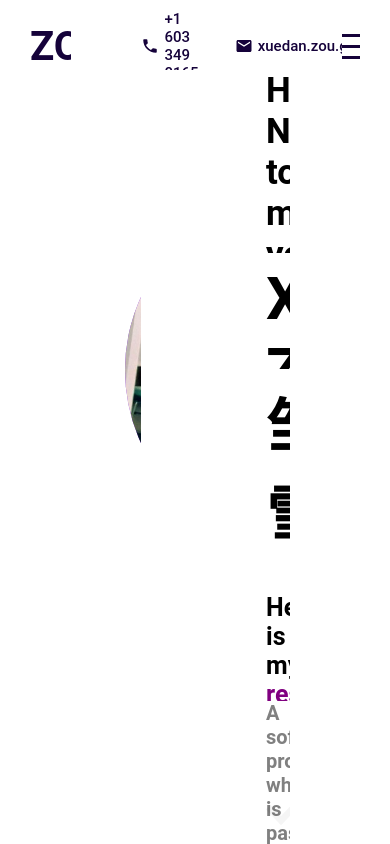
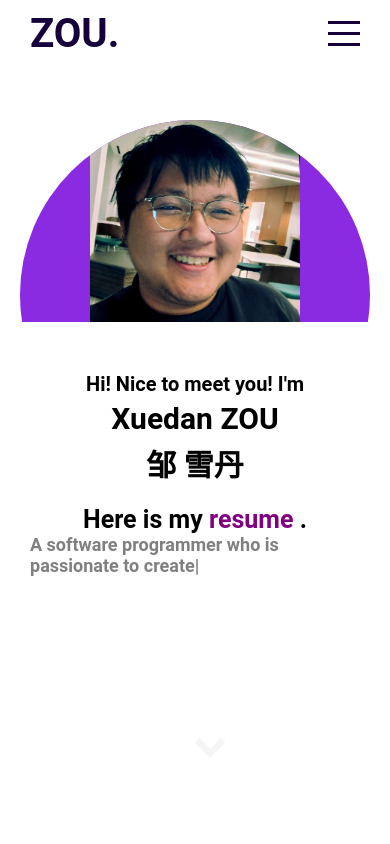
Before and after one commit to actbee/xuedanzou.me, a React (Create React App) app: page / in a window 390 px wide. Built offline with nearby package versions, Linux system fonts and the light colour scheme.

Commit message:
fixed the mobile

```diff
--- a/src/components/contact/contact.scss
+++ b/src/components/contact/contact.scss
@@ -1,6 +1,12 @@
+@import "../../global.scss";
+
 .contact{
     background-color: white;
     display:flex;
+
+    @include mobile{
+        flex-direction: column;
+    }
 
 
     .left{
@@ -12,21 +18,41 @@
         justify-content: center;
         margin-bottom: 100px;
 
+        @include mobile{
+            flex: 1;
+            margin-bottom: 30px;
+        }
+
         ul{
+
+        li{
+            margin-top: 50px;
+            margin-left: 100px;
+
             img{
                 vertical-align: middle;
                 width: 50px;
                 height:50px;
                 margin-right: 30px;
+
+                @include mobile{
+                    width: 30px;
+                    height: 30px;
+
+                }
             }
-        li{
-            margin-top: 50px;
-            margin-left: 100px;
+
             a{
             font-size: 30px;
             color:black;
             text-decoration: none;
             }
+
+            @include mobile{
+                font-size: 30px;
+                margin-left:0;
+            }
+
             &:hover{
                 font-weight: 500;
             }
@@ -41,6 +67,11 @@
         flex-direction: column;
         align-items: center;
         justify-content: center;
+
+
+        @include mobile{
+            flex: 1.5;
+        }
 
         h2{
             font-size: 50px;
@@ -59,11 +90,21 @@
            width:500px;
            height:70ox;
            font-size:14px;
+
+           @include mobile{
+               width: 200px;
+               height: 20px;
+           }
         }
         textarea{
             width:500px;
             height:250px;
             font-size: 14px;
+
+            @include mobile{
+                width: 200px;
+                height: 100px;
+            }
         }
         button{
             width:200px;
--- a/src/components/intro/intro.scss
+++ b/src/components/intro/intro.scss
@@ -1,10 +1,23 @@
+@import "../../global.scss";
+
 .intro{
     background-color: white;
     display: flex;
+
+    @include mobile{
+        flex-direction: column;
+        align-items: center;
+    }
+
     .left{
         flex: 0.4;
         overflow: hidden;
         margin: 125px;
+
+        @include mobile{
+            flex:0.3;
+           margin: 50px;
+        }
 
         .imgContainer{
             width: 350px;
@@ -14,8 +27,17 @@
             display: flex;
             align-items: flex-end;
             justify-content: center;
+
+            @include mobile{
+                align-items: flex-start;
+            }
+
             img{
                 height: 100%;
+
+                @include mobile{
+                    height:60%;
+                }
             }
         }
     }
@@ -24,6 +46,13 @@
         position:relative;
         margin-right: 100px;
 
+        @include mobile{
+            margin-left: 30px;
+            margin-right: 30px;
+            align-items: center;
+            justify-content: flex-start;
+        }
+
         .wrapper{
             width: 100%;
             height: 100%;
@@ -31,12 +60,26 @@
             flex-direction: column;
             justify-content: center;
 
+            @include mobile{
+                padding-left: 0;
+                align-items: center;
+                justify-content: flex-start;
+            }
+
             h1{
                 font-size: 60px;
                 margin-top: 10px;
+
+                @include mobile{
+                    font-size: 30px;
+                    margin-top: 5px;
+                }
             }
             h2{
                 font-size: 35px;
+                @include mobile{
+                    font-size: 20px;
+                }
             }
             h4{
                 font-size: 25px;
@@ -53,6 +96,11 @@
             }
             h3{
                 font-size: 20px;
+
+                @include mobile{
+                    font-size: 18px;
+                }
+
                 span{
                     font-size: inherit;
                     color:gray
@@ -82,6 +130,7 @@
                 animation: arrowBlink 2s infinite;
             }
 
+
             @keyframes arrowBlink{
                 100%{
                     opacity: 0;
--- a/src/components/portfolio/portfolio.scss
+++ b/src/components/portfolio/portfolio.scss
@@ -6,8 +6,13 @@
     flex-direction: column;
     align-items: center;
 
+
     h1{
         font-size: 50px;
+
+        @include mobile{
+            font-size: 20px;
+        }
     }
 
     ul{
@@ -15,6 +20,12 @@
         padding: 0;
         list-style: none;
         display: flex;
+
+        @include mobile{
+            flex-wrap: wrap;
+            justify-content: center;
+            margin: 10px, 0;
+        }
 
     }
   }
@@ -25,6 +36,11 @@
        align-items: center;
        justify-content: center;
        flex-wrap: wrap;
+
+       @include mobile{
+           width: 100%;
+
+       }
 
        .item{
            width: 400px;
@@ -41,6 +57,11 @@
            cursor: pointer;
            object-fit: 'contain';
 
+           @include mobile{
+               width: 350px;
+               height: 200px;
+           }
+
            h3{
             position: absolute;
             font-size: 20px;
@@ -55,6 +76,10 @@
                 height: 200px;
                 width: 400px;
 
+                @include mobile{
+                    width: 350px;
+                }
+
                 }
             }
 
--- a/src/components/portfolioList/portfolioList.scss
+++ b/src/components/portfolioList/portfolioList.scss
@@ -7,6 +7,10 @@
     border-radius: 10px;
     cursor: pointer;
 
+    @include mobile{
+        margin-right: 20px;
+    }
+
 &.active{
     background-color: $mainColor;
     color: white;
--- a/src/components/topbar/topbar.scss
+++ b/src/components/topbar/topbar.scss
@@ -33,6 +33,10 @@
                 display: flex;
                 align-items: center;
                 margin-left: 30px;
+
+                @include mobile{
+                    display: none;
+                }
 
                 .icon{
                     font-size: 18px;
--- a/src/global.scss
+++ b/src/global.scss
@@ -1 +1,9 @@
-$mainColor: #15023a
+$mainColor: #15023a;
+
+$width: 768px;
+
+@mixin mobile{
+    @media (max-width: #{$width}){
+        @content
+    }
+}
```
Also changed, not shown: 15 other files (tests, documents, lock files or other folders).
